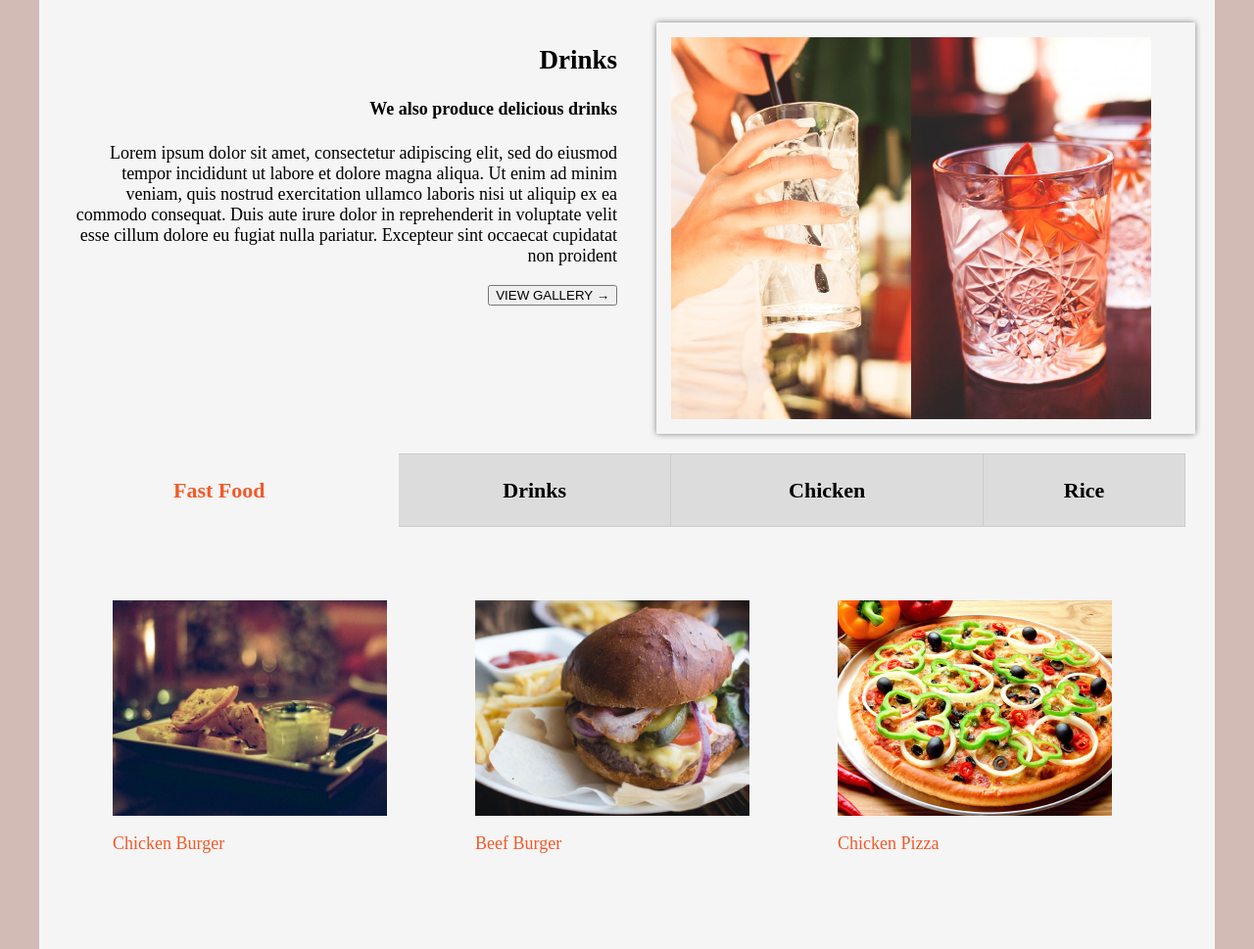
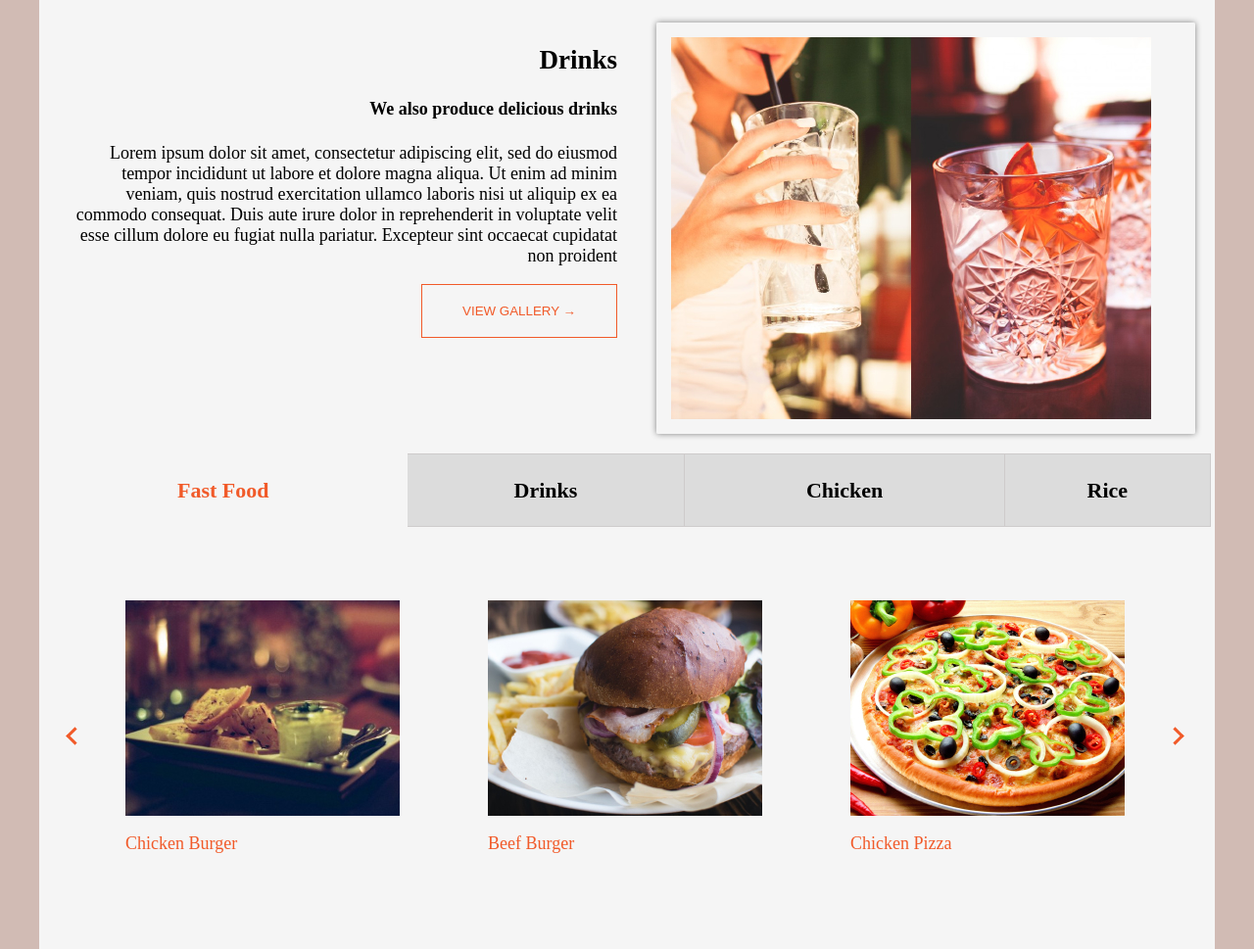
Before and after one commit to JAPHETHNYARANGA/Anitas-kitchen-Redo, a plain HTML site: page index.html in a window 1280 px wide. Shown: the part 1631-2600 px from the top of the page at 98% size. Drawn offline with Linux system fonts and the light colour scheme; files whose address does not match are found by name.

Commit message:
styling arrows and buttons

```diff
--- a/index.html
+++ b/index.html
@@ -59,7 +59,7 @@
                         laboris nisi ut aliquip ex ea commodo consequat. Duis aute irure dolor in reprehenderit in
                         voluptate velit esse cillum dolore eu fugiat nulla pariatur. Excepteur sint occaecat cupidatat non proident
                     </p>
-                    <input type="submit" id="gallery" value="VIEW GALLERY &#8594">
+                    <input type="submit" id="viewgallery" value="VIEW GALLERY &#8594">
 
                 </div>
             </div>
--- a/styles.css
+++ b/styles.css
@@ -42,6 +42,34 @@ body{
     height: 170px;
     color: white;
 
+}
+.arrow {
+    border: solid #F15A29;
+    border-width: 0 3px 3px 0;
+    padding: 5px;
+    text-align: center;
+}
+.right {
+    transform: rotate(-45deg);
+    float: right;
+}
+.left {
+    transform: rotate(135deg);
+    float: left;
+}
+.container{
+    align-items: center;
+    display:flex;
+    justify-content: center;
+    margin: 10px;
+  }
+
+#viewgallery{
+    background-color: whitesmoke;
+    width: 200px;
+    height:55px ;
+    color: #F15A29;
+    border:1px solid #F15A29;
 }
 .type{
     margin: 0px;
```
